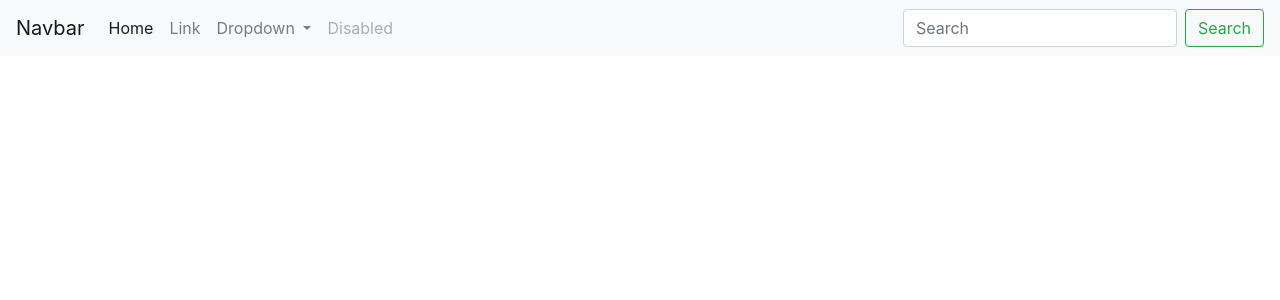
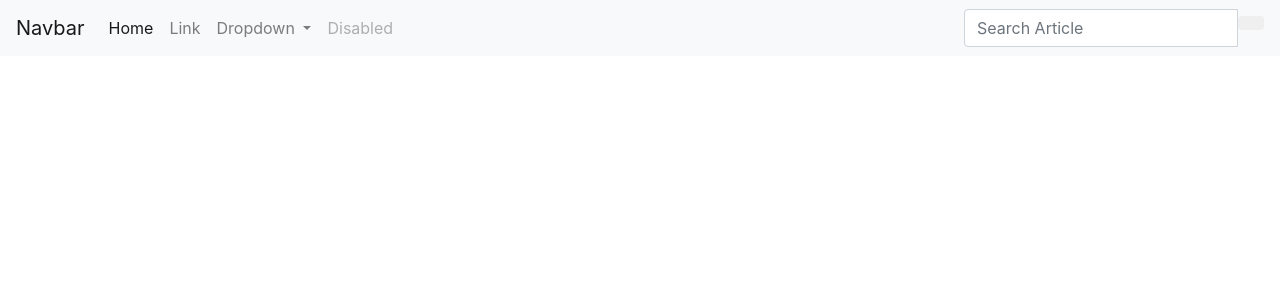
Before and after one commit to Jeff-Owuor/Images-Galore, a Django app: page / in a window 1280 px wide. Shown: the top 300 px of the page. Run offline with Django 4.2, Linux system fonts and the light colour scheme; data that the repository does not hold is empty; some libraries are stand-ins or nearby versions.

Commit message:
search functionality

```diff
--- a/artgallery/models.py
+++ b/artgallery/models.py
@@ -14,6 +14,11 @@ class ImageLocation(models.Model):
 
 class ImageCategory(models.Model):
     category = models.CharField(max_length=60)
+
+    @classmethod
+    def search_by_title(cls,search_term):
+        news = cls.objects.filter(category__icontains=search_term)
+        return news
 
 class Images(models.Model):
     image = models.ImageField(upload_to = 'gallery/')
--- a/artgallery/templates/art_gallery/navbar.html
+++ b/artgallery/templates/art_gallery/navbar.html
@@ -27,9 +27,15 @@
           <a class="nav-link disabled" href="#">Disabled</a>
         </li>
       </ul>
-      <form class="form-inline my-2 my-lg-0">
-        <input class="form-control mr-sm-2" type="search" placeholder="Search" aria-label="Search">
-        <button class="btn btn-outline-success my-2 my-sm-0" type="submit">Search</button>
+      <form class="navbar-form" role="search" action="{% url 'search_results' %}">
+
+        <div class="input-group">
+          <input type="text" class="form-control" placeholder="Search Article" name="article">
+          <div class="input-group-btn">
+            <button class="btn btn-default" type="submit"><i class="glyphicon glyphicon-search"></i></button>
+          </div>
+        </div>
+
       </form>
     </div>
   </nav>
--- a/artgallery/urls.py
+++ b/artgallery/urls.py
@@ -1,10 +1,11 @@
 from django.urls import re_path
-from artgallery.views import index
+from artgallery.views import index,search_results
 from django.conf import settings
 from django.conf.urls.static import static
 
 urlpatterns = [
     re_path(r'^$',index,name='newsToday'),
+    re_path(r'^search/',search_results, name='search_results')
 
 ]
 
--- a/artgallery/views.py
+++ b/artgallery/views.py
@@ -1,10 +1,22 @@
 from django.shortcuts import render
-from .models import Images,ImageLocation
+from .models import ImageCategory, Images,ImageLocation
 
 def index(request):
     images = Images.all_images()
 
-
     return render(request,'art_gallery/index.html',{"images":images})
 
+
+def search_results(request):
+
+    if 'category' in request.GET and request.GET["category"]:
+        search_term = request.GET.get("category")
+        searched_categories = ImageCategory.search_by_title(search_term)
+        message = f"{search_term}"
+
+        return render(request, 'art_gallery/search.html',{"message":message,"categories": searched_categories})
+
+    else:
+        message = "You haven't searched for any term"
+        return render(request, 'art_gallery/search.html',{"message":message})
 # Create your views here.
```
Also changed, not shown: artgallery/templates/art_gallery/search.html (added, +25 -0 lines).
